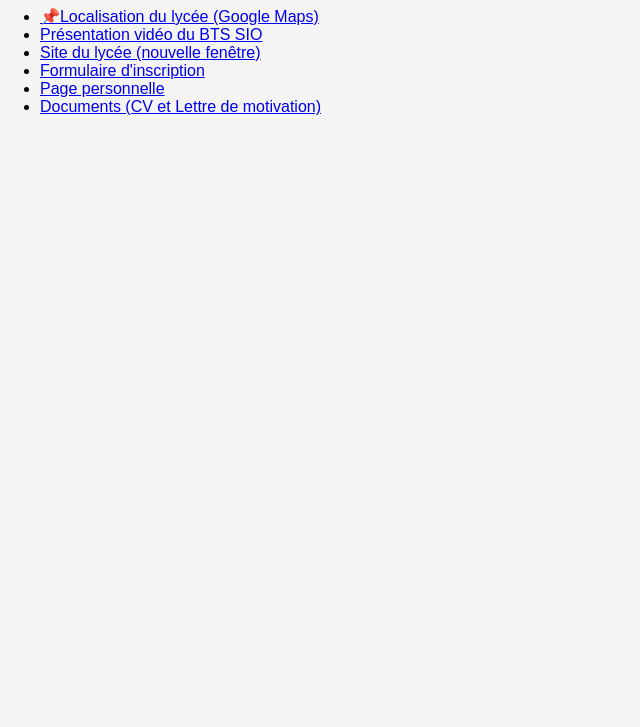
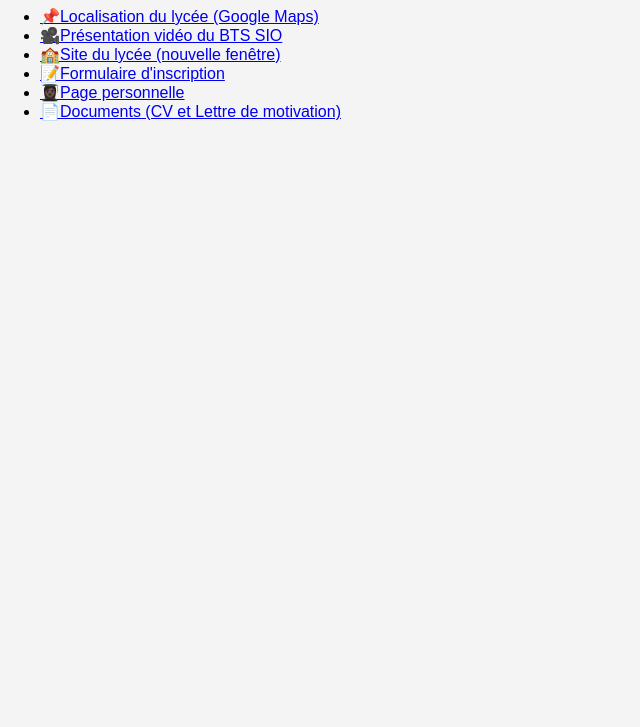
Before and after one commit to Hanane26/site1, a plain HTML site: page Mission2/Page d'accueil.html in a window 1280 px wide. Shown: the part 73-800 px from the top of the page, without its empty margins (0-640 px from the left). Drawn offline with Linux system fonts and the light colour scheme.

Commit message:
Update Page d'accueil.html

```diff
--- a/Mission2/Page d'accueil.html
+++ b/Mission2/Page d'accueil.html
@@ -55,11 +55,11 @@
 <h1> Sommaire </h1>
         <ul>
             <li><a href="Localisation du lycée.html" target="content">📌Localisation du lycée (Google Maps)</a></li>
-            <li><a href="presentation video du BTS SIO.html" target="content">Présentation vidéo du BTS SIO</a></li>
-            <li><a href="https://lyc-vilgenis-massy.ac-versailles.fr/" target="_blank">Site du lycée (nouvelle fenêtre)</a></li>
-            <li><a href="formulaire d'inscription.html" target="content">Formulaire d'inscription</a></li>
-            <li><a href="page personnelle.html" target="content">Page personnelle</a></li>
-            <li><a href="documents.html" target="content">Documents (CV et Lettre de motivation)</a></li>
+            <li><a href="presentation video du BTS SIO.html" target="content">🎥Présentation vidéo du BTS SIO</a></li>
+            <li><a href="https://lyc-vilgenis-massy.ac-versailles.fr/" target="_blank">🏫Site du lycée (nouvelle fenêtre)</a></li>
+            <li><a href="formulaire d'inscription.html" target="content">📝Formulaire d'inscription</a></li>
+            <li><a href="page personnelle.html" target="content">👩🏿‍🎓Page personnelle</a></li>
+            <li><a href="documents.html" target="content">📄Documents (CV et Lettre de motivation)</a></li>
         </ul>
 </body>
 </html>
```
